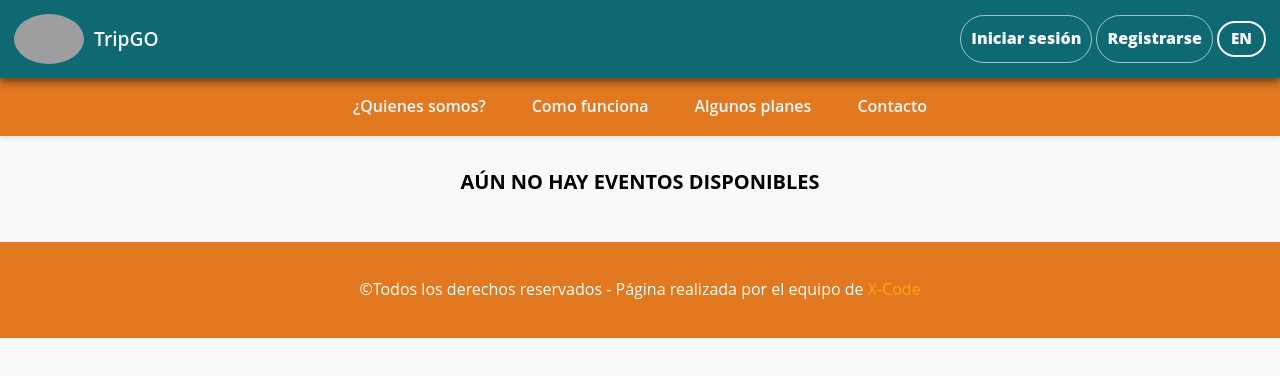
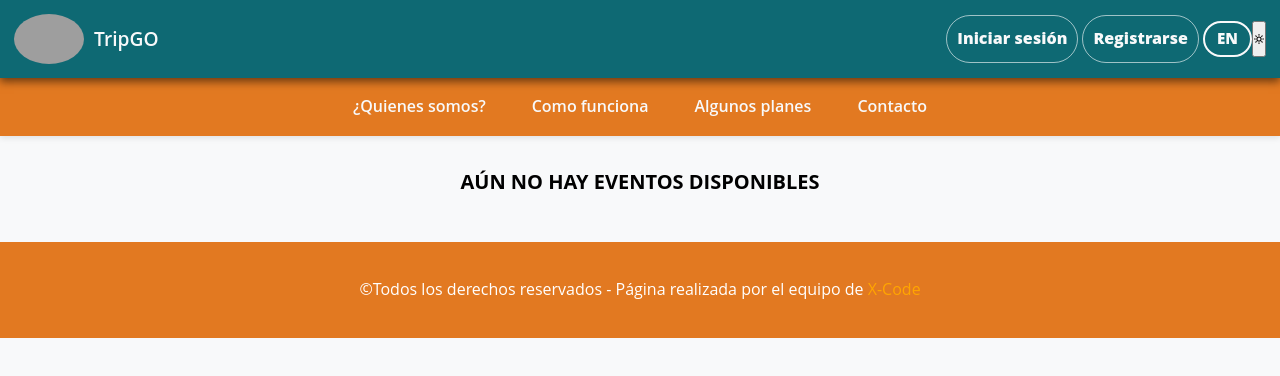
Before and after one commit to dudidev/TRIPGO-FRONTEND, an Angular app: page /about in a window 1280 px wide. Shown: the top 376 px of the page. Built offline with nearby package versions, Linux system fonts and the light colour scheme; grey boxes are pictures that could not be loaded.

Commit message:
mood dark

```diff
--- a/src/app/shared/nav/nav.html
+++ b/src/app/shared/nav/nav.html
@@ -127,33 +127,68 @@
           </div>
         }
 
-        <!-- Botones desktop + hamburger móvil -->
         <div class="OpLaterales">
           @if (!isLoggedIn) {
             <a routerLink="/login" class="btnLogin desktopOnly">Iniciar sesión</a>
             <a routerLink="/register" class="btnRegister desktopOnly">Registrarse</a>
-            <button type="button" class="langBtn desktopOnly" (click)="lang.toggle()">
+            <div class="navControls desktopOnly">
+              <button type="button" class="langBtn" (click)="lang.toggle()">
                 {{ lang.current === 'es' ? 'EN' : 'ES' }}
               </button>
+              <button type="button" class="darkToggle" (click)="darkMode.toggle()"
+                [attr.aria-label]="darkMode.isDark() ? 'Activar modo claro' : 'Activar modo oscuro'">
+                <span class="darkToggle__track" [class.darkToggle__track--on]="darkMode.isDark()">
+                  <span class="darkToggle__thumb">
+                    <svg *ngIf="!darkMode.isDark()" width="10" height="10" viewBox="0 0 24 24" fill="none" stroke="currentColor" stroke-width="2.5" stroke-linecap="round">
+                      <circle cx="12" cy="12" r="5"/>
+                      <line x1="12" y1="1" x2="12" y2="3"/><line x1="12" y1="21" x2="12" y2="23"/>
+                      <line x1="4.22" y1="4.22" x2="5.64" y2="5.64"/><line x1="18.36" y1="18.36" x2="19.78" y2="19.78"/>
+                      <line x1="1" y1="12" x2="3" y2="12"/><line x1="21" y1="12" x2="23" y2="12"/>
+                      <line x1="4.22" y1="19.78" x2="5.64" y2="18.36"/><line x1="18.36" y1="5.64" x2="19.78" y2="4.22"/>
+                    </svg>
+                    <svg *ngIf="darkMode.isDark()" width="10" height="10" viewBox="0 0 24 24" fill="none" stroke="currentColor" stroke-width="2.5" stroke-linecap="round">
+                      <path d="M21 12.79A9 9 0 1 1 11.21 3 7 7 0 0 0 21 12.79z"/>
+                    </svg>
+                  </span>
+                </span>
+              </button>
+            </div>
           } @else {
             <a routerLink="/editar-cuenta" class="topActionLink desktopOnly">Perfil</a>
             <a href="#" class="topActionLink" (click)="confirmLogout(); $event.preventDefault()">Salir</a>
-
+            <div class="navControls">
               <button type="button" class="langBtn" (click)="lang.toggle()">
                 {{ lang.current === 'es' ? 'EN' : 'ES' }}
               </button>
+              <button type="button" class="darkToggle" (click)="darkMode.toggle()"
+                [attr.aria-label]="darkMode.isDark() ? 'Activar modo claro' : 'Activar modo oscuro'">
+                <span class="darkToggle__track" [class.darkToggle__track--on]="darkMode.isDark()">
+                  <span class="darkToggle__thumb">
+                    <svg *ngIf="!darkMode.isDark()" width="10" height="10" viewBox="0 0 24 24" fill="none" stroke="currentColor" stroke-width="2.5" stroke-linecap="round">
+                      <circle cx="12" cy="12" r="5"/>
+                      <line x1="12" y1="1" x2="12" y2="3"/><line x1="12" y1="21" x2="12" y2="23"/>
+                      <line x1="4.22" y1="4.22" x2="5.64" y2="5.64"/><line x1="18.36" y1="18.36" x2="19.78" y2="19.78"/>
+                      <line x1="1" y1="12" x2="3" y2="12"/><line x1="21" y1="12" x2="23" y2="12"/>
+                      <line x1="4.22" y1="19.78" x2="5.64" y2="18.36"/><line x1="18.36" y1="5.64" x2="19.78" y2="4.22"/>
+                    </svg>
+                    <svg *ngIf="darkMode.isDark()" width="10" height="10" viewBox="0 0 24 24" fill="none" stroke="currentColor" stroke-width="2.5" stroke-linecap="round">
+                      <path d="M21 12.79A9 9 0 1 1 11.21 3 7 7 0 0 0 21 12.79z"/>
+                    </svg>
+                  </span>
+                </span>
+              </button>
+            </div>
           }
         </div>
 
-        <!-- Hamburger: solo móvil, solo sin login -->
         @if (!isLoggedIn) {
           <button class="hamburgerBtn" type="button" (click)="toggleMenu()">☰</button>
         }
 
-      } <!-- fin @else isEmpresaPage -->
+      }
 
-    </div> <!-- fin rightActions -->
-  </div> <!-- fin navPrincipal -->
+    </div>
+  </div>
 
   @if (!isEmpresaPage) {
     <div class="nav-bar">
@@ -195,6 +230,23 @@
         <button type="button" class="langBtnMobile" (click)="lang.toggle(); closeMenu()">
           Cambiar a {{ lang.current === 'es' ? 'English' : 'Español' }}
         </button>
+        <button type="button" class="darkToggleMobile" (click)="darkMode.toggle(); closeMenu()">
+          <span class="darkToggle__track" [class.darkToggle__track--on]="darkMode.isDark()">
+            <span class="darkToggle__thumb">
+              <svg *ngIf="!darkMode.isDark()" width="10" height="10" viewBox="0 0 24 24" fill="none" stroke="currentColor" stroke-width="2.5" stroke-linecap="round">
+                <circle cx="12" cy="12" r="5"/>
+                <line x1="12" y1="1" x2="12" y2="3"/><line x1="12" y1="21" x2="12" y2="23"/>
+                <line x1="4.22" y1="4.22" x2="5.64" y2="5.64"/><line x1="18.36" y1="18.36" x2="19.78" y2="19.78"/>
+                <line x1="1" y1="12" x2="3" y2="12"/><line x1="21" y1="12" x2="23" y2="12"/>
+                <line x1="4.22" y1="19.78" x2="5.64" y2="18.36"/><line x1="18.36" y1="5.64" x2="19.78" y2="4.22"/>
+              </svg>
+              <svg *ngIf="darkMode.isDark()" width="10" height="10" viewBox="0 0 24 24" fill="none" stroke="currentColor" stroke-width="2.5" stroke-linecap="round">
+                <path d="M21 12.79A9 9 0 1 1 11.21 3 7 7 0 0 0 21 12.79z"/>
+              </svg>
+            </span>
+          </span>
+          {{ darkMode.isDark() ? 'Modo claro' : 'Modo oscuro' }}
+        </button>
       </nav>
     </aside>
   }
@@ -224,10 +276,10 @@
     </div>
   }
 
-
   <!-- BOTTOM NAV MÓVIL -->
   @if (!isEmpresaPage) {
     <nav class="bottomNav">
+
       <a routerLink="/principal" routerLinkActive="bottomNav__item--active" class="bottomNav__item">
         <svg xmlns="http://www.w3.org/2000/svg" viewBox="0 0 24 24" fill="none" stroke="currentColor" stroke-width="2" stroke-linecap="round" stroke-linejoin="round">
           <path d="M3 9l9-7 9 7v11a2 2 0 0 1-2 2H5a2 2 0 0 1-2-2z"/>
@@ -291,6 +343,7 @@
         </svg>
         <span>Soporte</span>
       </a>
+
     </nav>
   }
 
--- a/src/app/shared/nav/nav.ts
+++ b/src/app/shared/nav/nav.ts
@@ -10,6 +10,7 @@ import { HttpClient } from '@angular/common/http';
 import { ConfirmDialogComponent } from '../confirm-dialog/confirm-dialog';
 import { ConfirmService } from '../../service/confirm.service';
 import { AuthService } from '../../services/auth.service';
+import { DarkModeService } from '../dark-mode/dark-mode';
 
 @Component({
   selector: 'app-nav',
@@ -37,7 +38,8 @@ export class Nav implements AfterViewInit {
     public  lang          : LanguageService,
     public  itinerario    : ItinerarioService,
     private confirmService: ConfirmService,
-    public authService   : AuthService
+    public authService   : AuthService,
+    public  darkMode      : DarkModeService
   ) {
     this.router.events
       .pipe(filter(e => e instanceof NavigationEnd))
```
Lines whose indentation alone changed are shown as unchanged.
